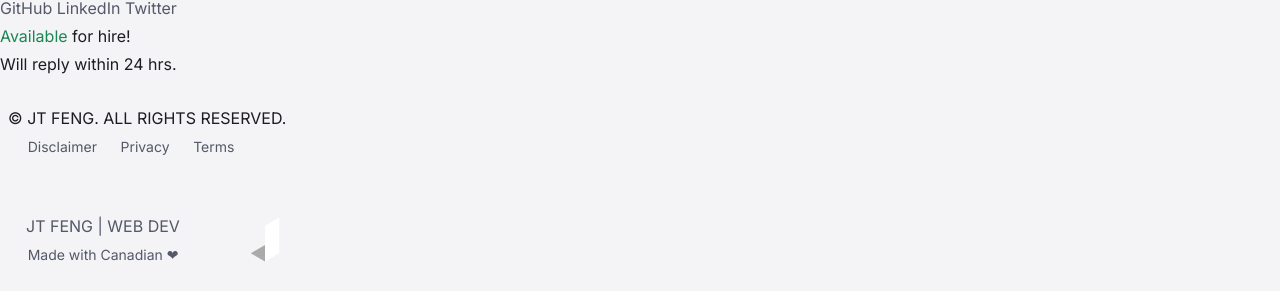
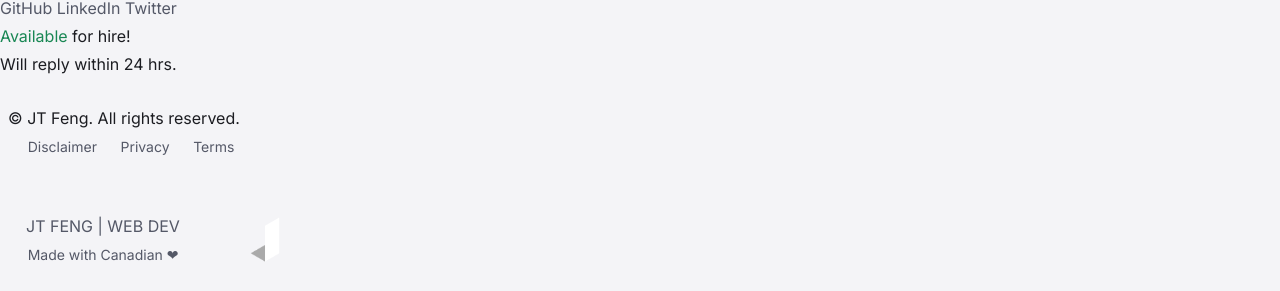
Before and after one commit to jingtianfeng/jtfeng-personal-1, a Jekyll site: the page built from index.html, in a window 1280 px wide and 900 px high, scrolled down 1662 px. Shown: the part 606-897 px from the top of the window. Built offline with Jekyll 4.4.1, drawn with Linux system fonts in a browser that asks for light colours.

Commit message:
Update footer: typography

```diff
--- a/_includes/footer.html
+++ b/_includes/footer.html
@@ -16,7 +16,7 @@
     <div>
         <div class="py-4 px-2"
              style="width: 300px">
-            <div class="text-uppercase">
+            <div>
                 © {{ site.title }}. All rights reserved.
             </div>
             <small>
@@ -32,8 +32,8 @@
            class="d-flex align-items-center py-4 px-2"
            style="width: 300px">
             <div>
-                <div class="text-uppercase">
-                    &nbsp;&nbsp;&nbsp; JT Feng | Web Dev
+                <div>
+                    &nbsp;&nbsp;&nbsp; JT FENG | WEB DEV
                 </div>
                 <small>
                     &nbsp;&nbsp;&nbsp;&nbsp; Made with Canadian ❤
```
